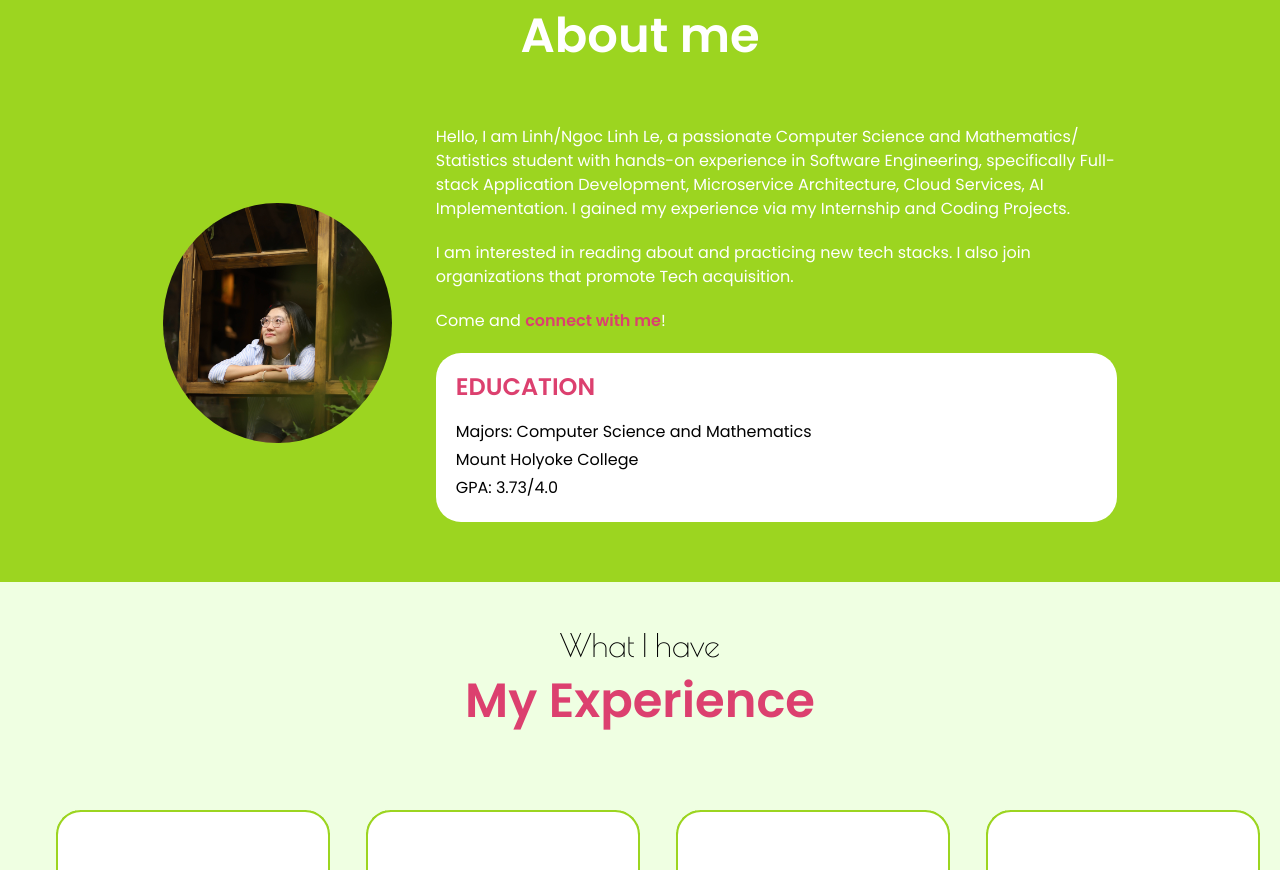
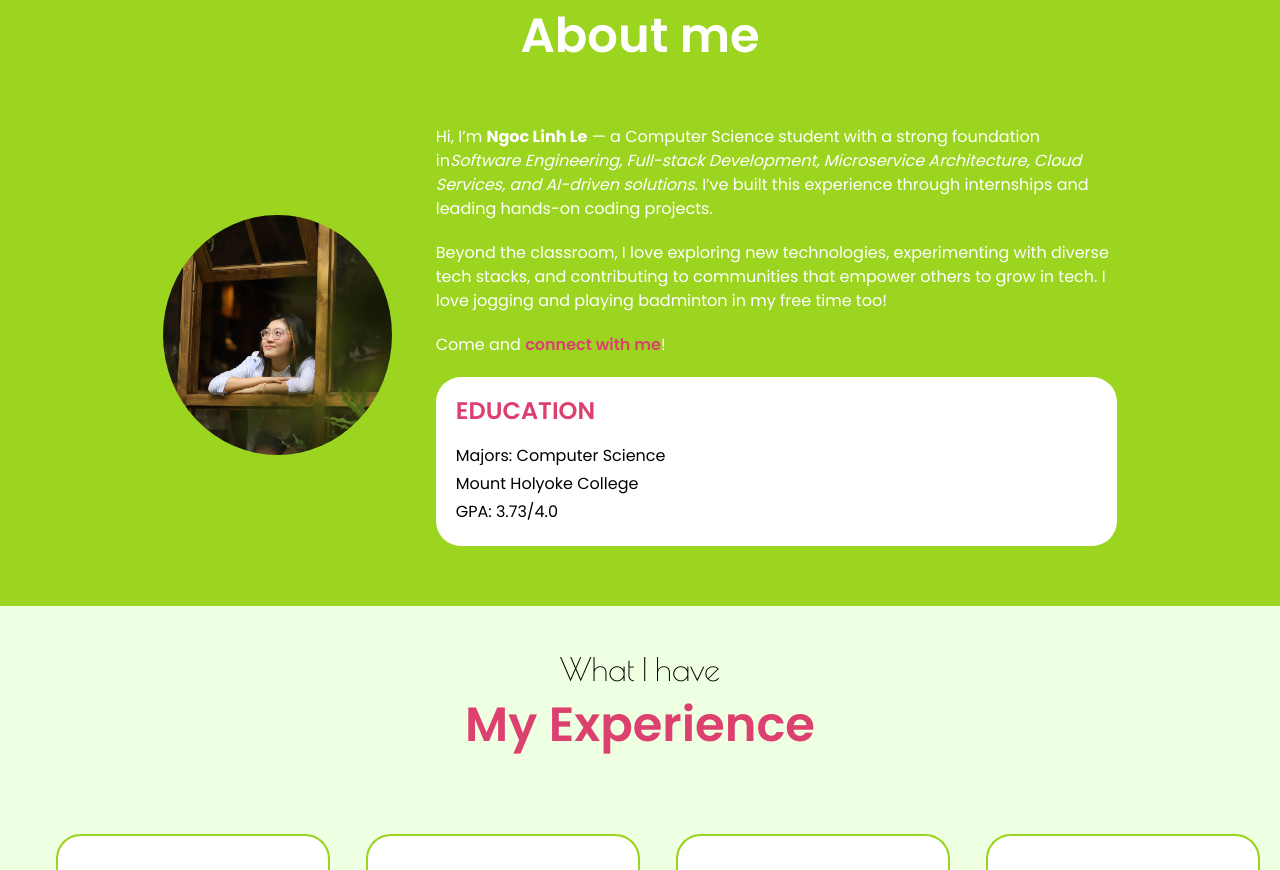
Before and after one commit to linhle15-ll/My-Cozy-Corner, a Next.js app: page /home in a window 1280 px wide. Shown: the part 840-1710 px from the top of the page. Built offline with nearby package versions, Linux system fonts and the light colour scheme; no server answers.

Commit message:
fix project description

```diff
--- a/components/homesessions/about.tsx
+++ b/components/homesessions/about.tsx
@@ -20,21 +20,21 @@ const About = () => {
                                 md:w-[90%] md:text-center
                                 lg:w-[75%] lg:text-start"
                 >
-                    <span> Hello, I am Linh/Ngoc Linh Le, a passionate
-                        Computer Science and Mathematics/ Statistics student with hands-on experience in
-                        Software Engineering, specifically Full-stack Application Development, Microservice Architecture, Cloud Services, AI Implementation.
-                        I gained my experience via my Internship and Coding Projects.
+                    <span>
+                    Hi, I’m <strong>Ngoc Linh Le</strong> — a Computer Science student with a strong foundation in
+                    <em>Software Engineering, Full-stack Development, Microservice Architecture, Cloud Services, and AI-driven solutions</em>.
+                    I’ve built this experience through internships and leading hands-on coding projects.
                     </span>
 
                     <span>
-                        I am interested in reading about and practicing new tech stacks.
-                        I also join organizations that promote Tech acquisition.
+                    Beyond the classroom, I love exploring new technologies, experimenting with diverse tech stacks,
+                    and contributing to communities that empower others to grow in tech. I love jogging and playing badminton in my free time too!
                     </span>
                     <span> Come and <a href="#contact" className="font-semibold text-darkPink">connect with me</a>! </span>
                     <div className="bg-white rounded-low p-5 flex flex-col">
                         <span className="font-poppins text-darkPink font-semibold text-h8">EDUCATION</span>
                         <span className="font-poppins mt-4 text-black leading-7">
-                            Majors: Computer Science and Mathematics<br/>
+                            Majors: Computer Science<br/>
                             Mount Holyoke College <br/>
                             GPA: 3.73/4.0
                         </span>
```
